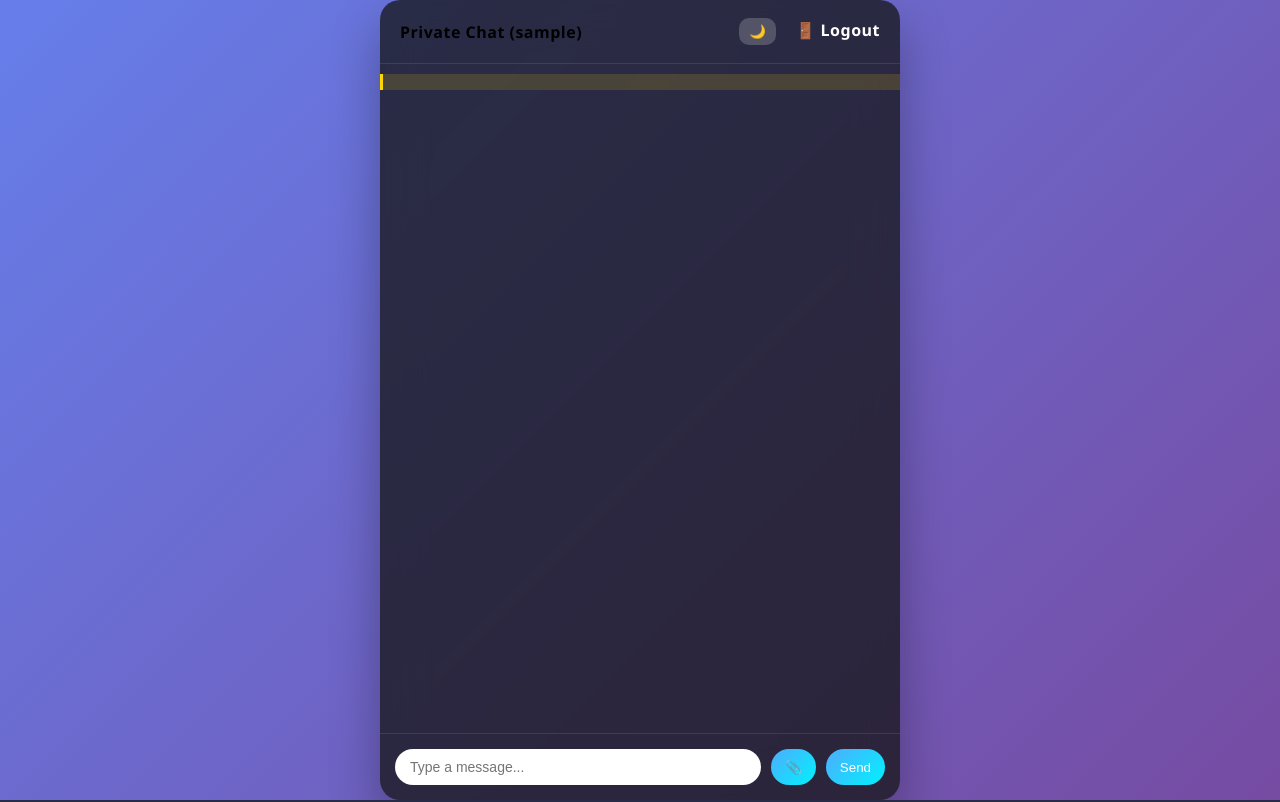
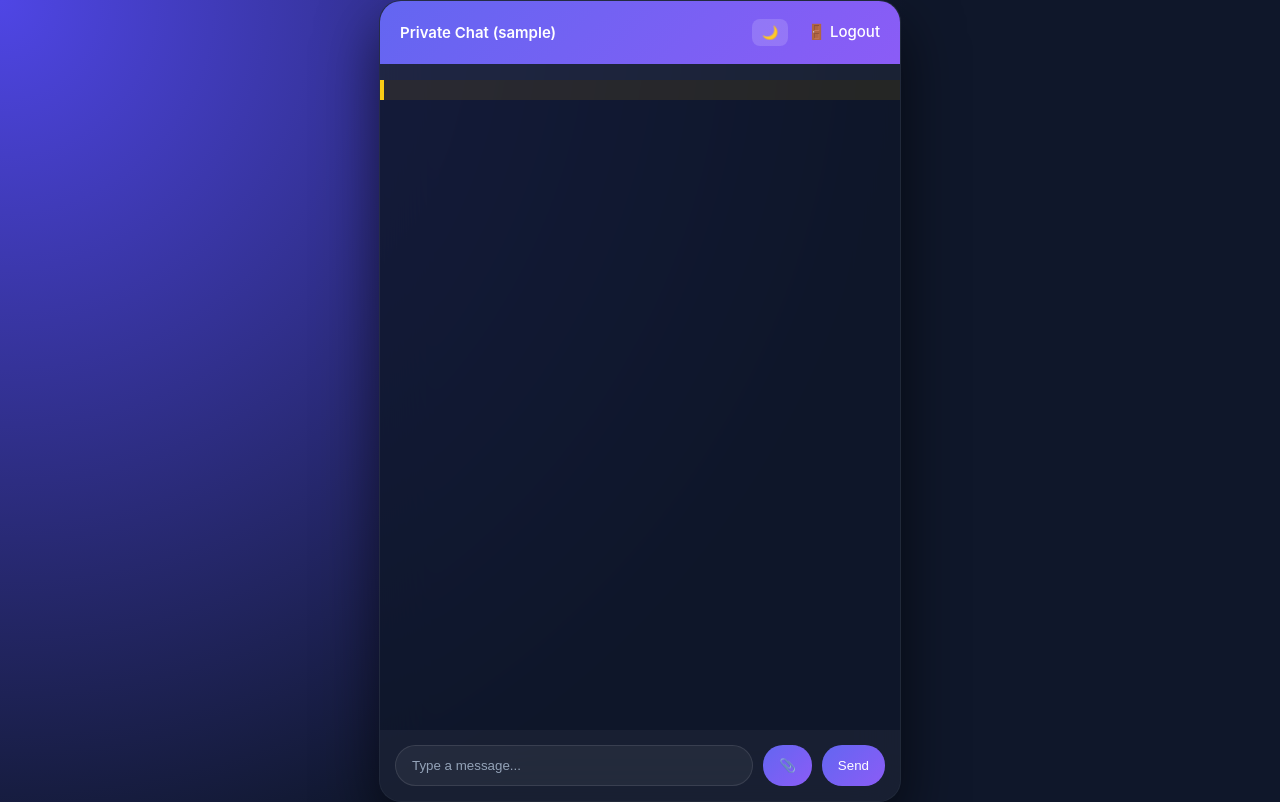
Before and after one commit to Sanketh09/friendly-chat, a Flask app: template templates/chat.html in a window 1280 px wide. Run offline with Flask 3, Linux system fonts and the light colour scheme; the template is opened without the code that fills it: most values are stand-ins (such as "Sample title", 1, 10 or a date in 2020); some libraries are stand-ins or nearby versions.

Commit message:
chat.html

```diff
--- a/templates/chat.html
+++ b/templates/chat.html
@@ -6,35 +6,38 @@
 <script src="https://cdn.socket.io/4.0.0/socket.io.min.js"></script>
 
 <style>
+:root {
+    --primary: #6366f1;
+    --secondary: #8b5cf6;
+    --accent: #06b6d4;
+    --success: #10b981;
+    --danger: #ef4444;
+}
+
+/* BODY */
 body {
     margin: 0;
-    font-family: "Segoe UI", system-ui, sans-serif;
+    font-family: "Inter", "Segoe UI", system-ui, sans-serif;
     min-height: 100vh;
-    background: linear-gradient(135deg,#667eea,#764ba2);
+    background: radial-gradient(circle at top left, #4f46e5, #0f172a 60%);
+    display: flex;
+    justify-content: center;
+    align-items: center;
 }
 
-/* THEME */
-.dark .chat-container {
-    background: rgba(20,20,20,0.75);
-    backdrop-filter: blur(20px);
-}
-
-.light .chat-container {
-    background: rgba(255,255,255,0.85);
-    backdrop-filter: blur(20px);
-}
-
+/* CONTAINER */
 .chat-container {
     width: 100%;
     max-width: 520px;
     height: 100dvh;
-    margin: auto;
     display: flex;
     flex-direction: column;
-    border-radius: 20px;
+    background: rgba(15, 23, 42, 0.85);
+    backdrop-filter: blur(25px);
+    border-radius: 22px;
+    box-shadow: 0 25px 60px rgba(0,0,0,0.6);
     overflow: hidden;
-    box-shadow: 0 25px 50px rgba(0,0,0,0.3);
-    transition: 0.3s ease;
+    border: 1px solid rgba(255,255,255,0.08);
 }
 
 /* HEADER */
@@ -44,136 +47,170 @@ body {
     justify-content: space-between;
     align-items: center;
     font-weight: 600;
-    letter-spacing: 0.5px;
-    border-bottom: 1px solid rgba(255,255,255,0.1);
+    font-size: 15px;
+    background: linear-gradient(135deg, var(--primary), var(--secondary));
+    color: white;
 }
 
 .chat-header button {
-    background: rgba(255,255,255,0.2);
+    background: rgba(255,255,255,0.15);
     border: none;
     padding: 6px 10px;
-    border-radius: 10px;
+    border-radius: 8px;
     cursor: pointer;
+    color: white;
+    transition: 0.2s ease;
+}
+
+.chat-header button:hover {
+    background: rgba(255,255,255,0.25);
+}
+
+.chat-header a {
+    color: white;
+    text-decoration: none;
+    font-weight: 500;
 }
 
 /* ONLINE USERS */
 .online-users {
     font-size: 12px;
-    padding: 5px 15px;
-    opacity: 0.8;
+    padding: 8px 15px;
+    background: rgba(255,255,255,0.05);
+    color: #cbd5e1;
 }
 
 /* PINNED */
 .pinned {
-    padding: 8px 15px;
+    padding: 10px 15px;
     font-size: 12px;
-    background: rgba(255,215,0,0.15);
-    border-left: 3px solid gold;
+    background: rgba(234, 179, 8, 0.1);
+    border-left: 4px solid #facc15;
+    color: #facc15;
 }
 
 /* CHAT AREA */
 .chat-box {
     flex: 1;
-    padding: 15px;
+    padding: 18px;
     overflow-y: auto;
     display: flex;
     flex-direction: column;
-    gap: 10px;
+    gap: 14px;
 }
 
-/* MESSAGE */
+/* MESSAGE BASE */
 .message {
     max-width: 75%;
-    padding: 12px 14px;
+    padding: 14px 16px;
     border-radius: 18px;
     font-size: 14px;
+    line-height: 1.5;
+    animation: fadeIn 0.25s ease;
     position: relative;
-    animation: fadeIn 0.25s ease;
-    line-height: 1.4;
+    word-wrap: break-word;
 }
 
-/* MESSAGE SIDES */
+/* YOUR MESSAGE */
 .me {
     align-self: flex-end;
-    background: linear-gradient(135deg,#4facfe,#00f2fe);
+    background: linear-gradient(135deg, var(--accent), var(--primary));
     color: white;
+    box-shadow: 0 8px 20px rgba(99,102,241,0.4);
 }
 
+/* OTHER MESSAGE */
 .other {
     align-self: flex-start;
-    background: rgba(255,255,255,0.15);
+    background: rgba(255,255,255,0.08);
+    color: #e2e8f0;
+    border: 1px solid rgba(255,255,255,0.05);
 }
 
 /* ADMIN HIGHLIGHT */
 .message[style*="gold"] {
-    box-shadow: 0 0 10px gold;
+    border: 2px solid gold;
+    box-shadow: 0 0 12px rgba(255,215,0,0.5);
 }
 
 /* REPLY */
 .reply-preview {
     font-size: 11px;
     opacity: 0.7;
-    border-left: 3px solid #00bcd4;
-    padding-left: 6px;
-    margin-bottom: 4px;
+    border-left: 3px solid var(--accent);
+    padding-left: 8px;
+    margin-bottom: 6px;
+    color: #94a3b8;
 }
 
 /* TIME */
 .timestamp {
     font-size: 10px;
     opacity: 0.6;
-    margin-top: 4px;
+    margin-top: 6px;
 }
 
-/* INPUT */
+/* INPUT AREA */
 .chat-input {
     display: flex;
     padding: 15px;
     gap: 10px;
-    border-top: 1px solid rgba(255,255,255,0.1);
+    background: rgba(255,255,255,0.04);
 }
 
 .chat-input input {
     flex: 1;
-    padding: 10px 15px;
+    padding: 12px 16px;
     border-radius: 25px;
-    border: none;
+    border: 1px solid rgba(255,255,255,0.1);
+    background: rgba(255,255,255,0.05);
+    color: white;
     outline: none;
-    font-size: 14px;
+}
+
+.chat-input input::placeholder {
+    color: #94a3b8;
 }
 
 .chat-input button {
     border: none;
-    padding: 8px 14px;
+    padding: 10px 16px;
     border-radius: 20px;
     cursor: pointer;
-    background: linear-gradient(135deg,#4facfe,#00f2fe);
+    background: linear-gradient(135deg, var(--primary), var(--secondary));
     color: white;
     font-weight: 500;
-    transition: 0.2s;
+    transition: 0.2s ease;
 }
 
 .chat-input button:hover {
     transform: scale(1.05);
+    box-shadow: 0 6px 15px rgba(139,92,246,0.5);
 }
 
-/* ACTIONS */
+/* ACTION BUTTONS */
 .action-buttons {
     font-size: 11px;
-    margin-top: 5px;
-    opacity: 0.7;
+    margin-top: 6px;
+    opacity: 0.6;
 }
 
 .action-buttons span {
     cursor: pointer;
     margin-right: 8px;
+    transition: 0.2s;
+}
+
+.action-buttons span:hover {
+    opacity: 1;
+    color: var(--accent);
 }
 
 /* TYPING */
 .typing {
     font-size: 12px;
     padding: 5px 15px;
-    opacity: 0.7;
+    color: #94a3b8;
 }
 
 /* ANIMATION */
@@ -182,36 +219,14 @@ body {
     to {opacity: 1; transform: translateY(0);}
 }
 
+/* MOBILE */
 @media (max-width: 768px) {
-
     .chat-container {
-        width: 100%;
-        height: 100dvh;
         border-radius: 0;
     }
+}
+</style>
 
-    .chat-box {
-        padding: 10px;
-    }
-
-    .chat-input {
-        padding: 10px;
-    }
-
-    .message {
-        max-width: 85%;
-        font-size: 13px;
-    }
-
-    .chat-header {
-        padding: 12px;
-        font-size: 14px;
-    }
-
-}
-
-
-</style>
 </head>
 
 <body class="dark">
```
